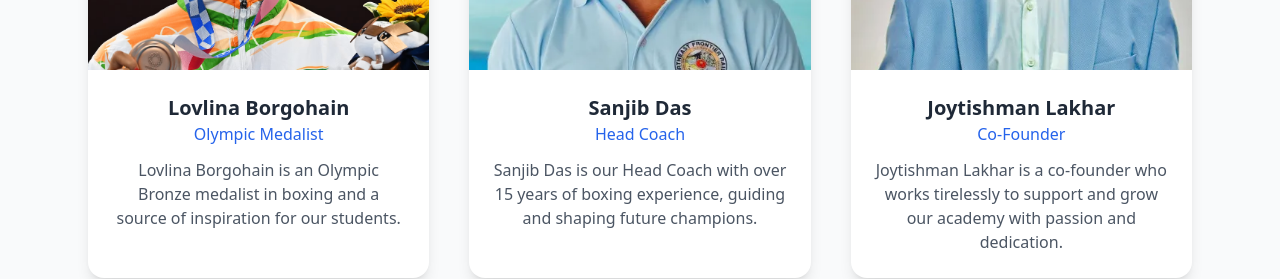
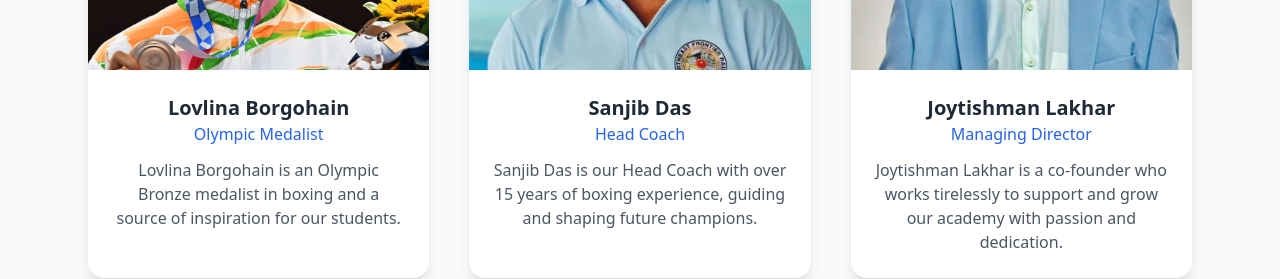
Before and after one commit to DevlRitik/final-app-, a React (Vite) app: page / in a window 1280 px wide. Shown: the part 2300-2579 px from the top of the page. Built offline with nearby package versions, Linux system fonts and the light colour scheme.

Commit message:
Update Founders.tsx

```diff
--- a/src/components/Founders.tsx
+++ b/src/components/Founders.tsx
@@ -22,7 +22,7 @@ const Founders = () => {
     },
     {
       name: "Joytishman Lakhar",
-      role: "Co-Founder",
+      role: "Managing Director",
       description:
         "Joytishman Lakhar is a co-founder who works tirelessly to support and grow our academy with passion and dedication.",
       image:
```
